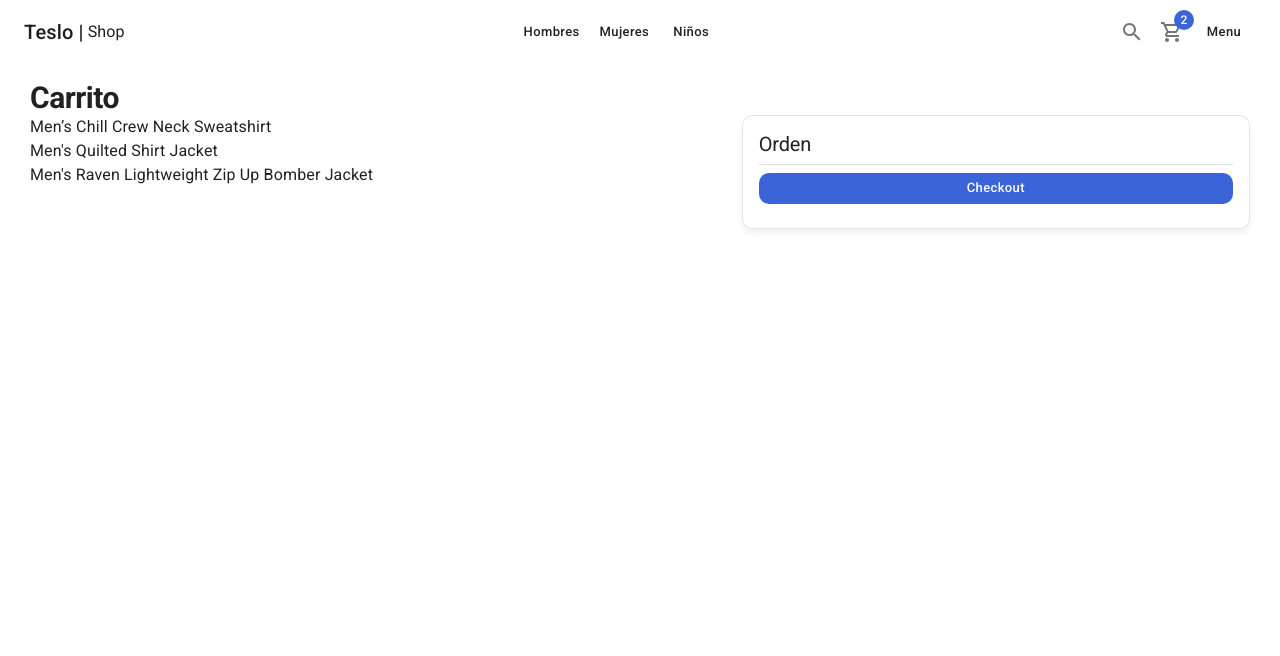
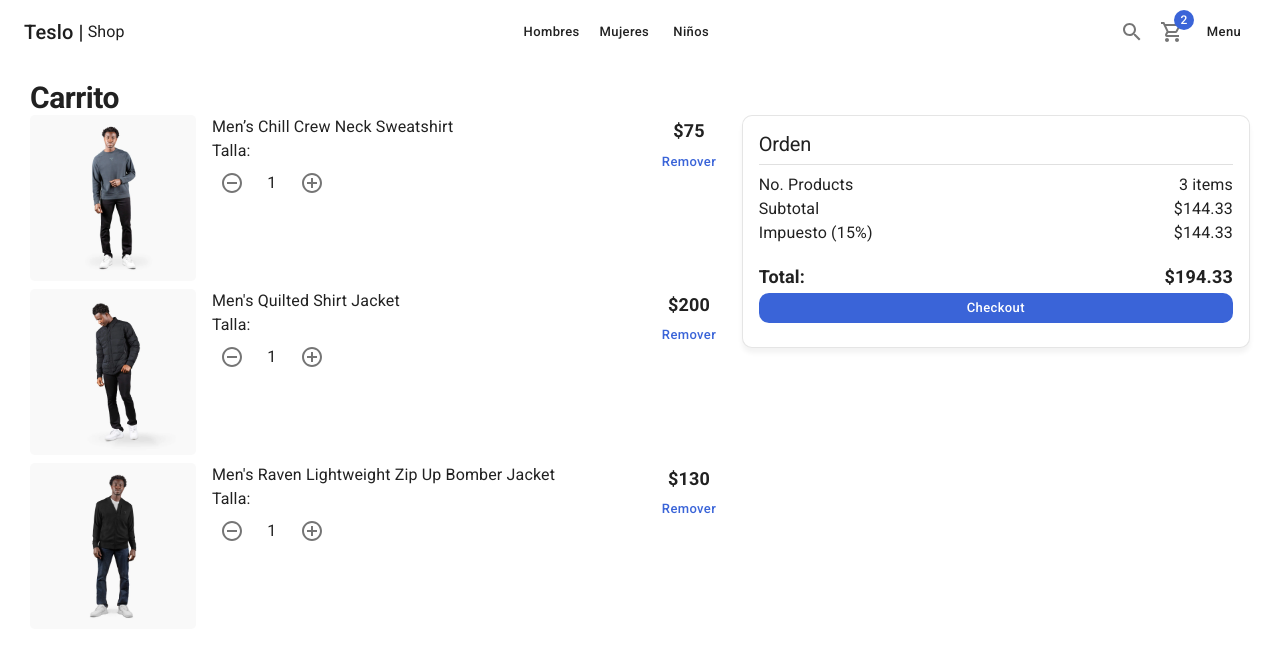
Before and after one commit to Dev-43MrL/teslo-shop, a Next.js app: page /cart in a window 1280 px wide. Shown: the top 656 px of the page. Built offline with nearby package versions, Linux system fonts and the light colour scheme.

Commit message:
Resumen de la orden

```diff
--- a/components/cart/CartList.tsx
+++ b/components/cart/CartList.tsx
@@ -1,18 +1,65 @@
 import { initialData } from '../../database/products';
-import { Typography } from '@mui/material';
+import { Button, CardActionArea, CardMedia, Grid, Link, Typography } from '@mui/material';
+import NextLink from 'next/link';
+import { Box } from '@mui/system';
+import { ItemCounter } from '../ui';
+import { FC } from 'react';
 
 const productsInCart = [
     initialData.products[0],
     initialData.products[1],
     initialData.products[2]
-]
+];
 
-export const CartList = () => {
+interface Props {
+    editable: boolean;
+}
+
+export const CartList: FC<Props>= ({ editable=false }) => {
   return (
     <>
         {
             productsInCart.map( product => (
-                <Typography key={ product.slug }>{ product.title }</Typography>
+                <Grid container spacing={2} key={product.slug} sx={{ mb:1 }}>
+                    <Grid item xs={3}>
+                        { /* TODO: Llevar a la pagina dle producto */}
+                        <NextLink href='/product/slug' passHref>
+                            <Link>
+                                <CardActionArea>
+                                    <CardMedia
+                                        image={`products/${product.images[0] }`}
+                                        component='img'
+                                        sx={{ borderRadius: '5px' }}
+                                    />
+                                </CardActionArea>
+                            </Link>
+                        </NextLink>
+                    </Grid>
+                    <Grid item xs={7}>
+                        <Box display='flex' flexDirection='column'>
+                            <Typography variant='body1'>{product.title}</Typography>
+                            <Typography variant='body1'>Talla: </Typography>
+
+                            {/* Condicional */}
+                            {
+                                editable
+                                ? <ItemCounter />
+                                : <Typography variant='h5'>3 items</Typography>
+                            }
+                        </Box>
+                    </Grid>
+                    <Grid item xs={2} display='flex' alignItems='center' flexDirection='column'>
+                        <Typography variant='subtitle1'>{`$${product.price}`}</Typography>
+                        {/* Editable */}
+                        {
+                            editable && (
+                                <Button variant='text' color='secondary'>
+                                    Remover
+                                </Button>
+                            )
+                        }
+                    </Grid>
+                </Grid>
             ))
         }
     </>
--- /dev/null
+++ b/components/cart/OrdernSummary.tsx
@@ -0,0 +1,35 @@
+import { Grid, Typography } from '@mui/material';
+
+export const OrdernSummary = () => {
+  return (
+    <Grid container>
+        <Grid item xs={6}>
+            <Typography>No. Products</Typography>
+        </Grid>
+        <Grid item xs={6} display='flex' justifyContent='end'>
+            <Typography>3 items</Typography>
+        </Grid>
+
+        <Grid item xs={6}>
+            <Typography>Subtotal</Typography>
+        </Grid>
+        <Grid item xs={6} display='flex' justifyContent='end'>
+            <Typography>{`$${144.33}`}</Typography>
+        </Grid>
+
+        <Grid item xs={6}>
+            <Typography>Impuesto (15%)</Typography>
+        </Grid>
+        <Grid item xs={6} display='flex' justifyContent='end'>
+            <Typography>{`$${144.33}`}</Typography>
+        </Grid>
+
+        <Grid item xs={6} sx={{ mt:2 }}>
+            <Typography variant='subtitle1'>Total: </Typography>
+        </Grid>
+        <Grid item xs={6} sx={{ mt:2 }} display='flex' justifyContent='end'>
+            <Typography variant='subtitle1'>{`$${194.33}`}</Typography>
+        </Grid>
+    </Grid>
+  )
+}
--- a/components/cart/index.ts
+++ b/components/cart/index.ts
@@ -1 +1,2 @@
 export * from './CartList';
+export * from './OrdernSummary';
--- a/pages/cart/index.tsx
+++ b/pages/cart/index.tsx
@@ -1,5 +1,5 @@
 import { Card, CardContent, Divider, Grid, Typography, Box, Button } from '@mui/material';
-import { CartList } from '../../components/cart';
+import { CartList, OrdernSummary } from '../../components/cart';
 import { ShopLayout } from "../../components/layouts";
 
 export default function CartPage() {
@@ -8,7 +8,7 @@
         <Typography variant="h1" component='h1'> Carrito </Typography>
         <Grid container>
             <Grid item xs={12} sm={7}>
-                <CartList />
+                <CartList editable/>
             </Grid>
 
             <Grid item xs={12} sm={5}>
@@ -18,6 +18,7 @@
                         <Divider sx={{ my:1 }}/>
 
                         {/* Order summary */}
+                        <OrdernSummary />
 
                         <Box>
                             <Button color='secondary' className='circular-btn' fullWidth>
```
